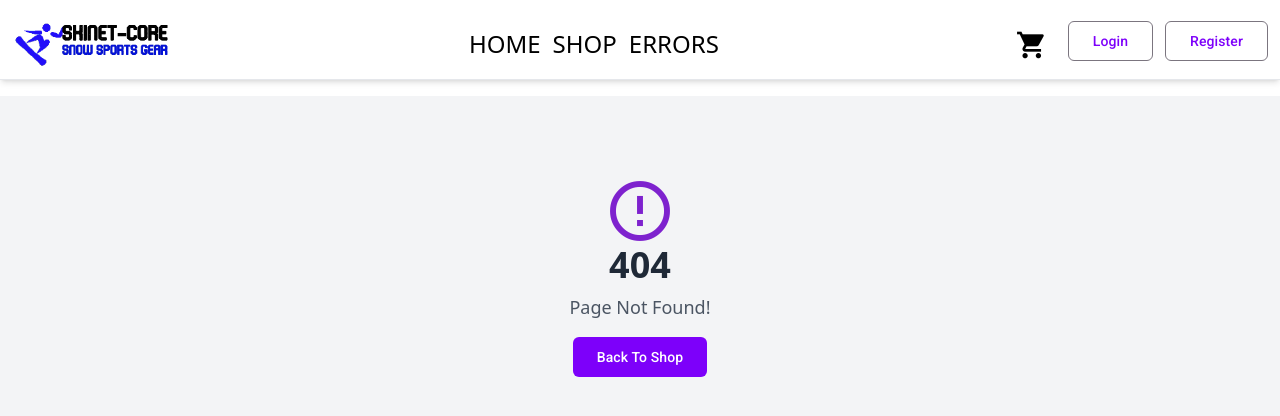
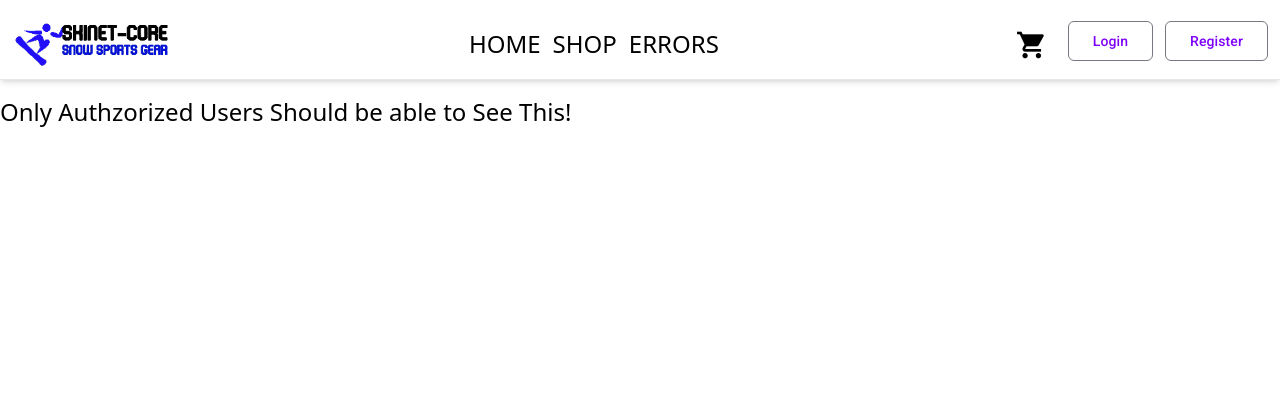
Before and after one commit to mohyeDev/skinet, an Angular app in the folder client/: page /checkout in a window 1280 px wide. Before the commit this address led to /not-found. Shown: the top 416 px of the page. Built offline with nearby package versions, Linux system fonts and the light colour scheme.

Commit message:
Creating the checkout components

```diff
--- /dev/null
+++ b/client/src/app/core/services/checkout.service.ts
@@ -0,0 +1,9 @@
+import { Injectable } from '@angular/core';
+
+@Injectable({
+  providedIn: 'root'
+})
+export class CheckoutService {
+
+  constructor() { }
+}
--- /dev/null
+++ b/client/src/app/features/checkout/checkout.component.html
@@ -0,0 +1,3 @@
+<div class="mt-5">
+    <h1 class="text-2xl">Only Authzorized Users Should be able to See This!</h1>
+</div>
--- a/client/src/app/features/shop/product-details/product-details.component.html
+++ b/client/src/app/features/shop/product-details/product-details.component.html
@@ -18,7 +18,7 @@
 
                     <div class="flex gap-4 mt-6">
                         <button [disabled]="quanitty == quantityInCart"
-                        (click)="updateCart()"
+                        (click)="updateCart() "
                             mat-flat-button class="match-input-heigth">
                             <mat-icon>shopping_cart</mat-icon>
                             {{getButtonText()}}
```
Also changed, not shown: client/src/app/app.routes.ts (+18 -13 lines), client/src/app/features/checkout/checkout.component.ts (added, +12 -0 lines), client/src/app/features/checkout/checkout.component.scss (added).
